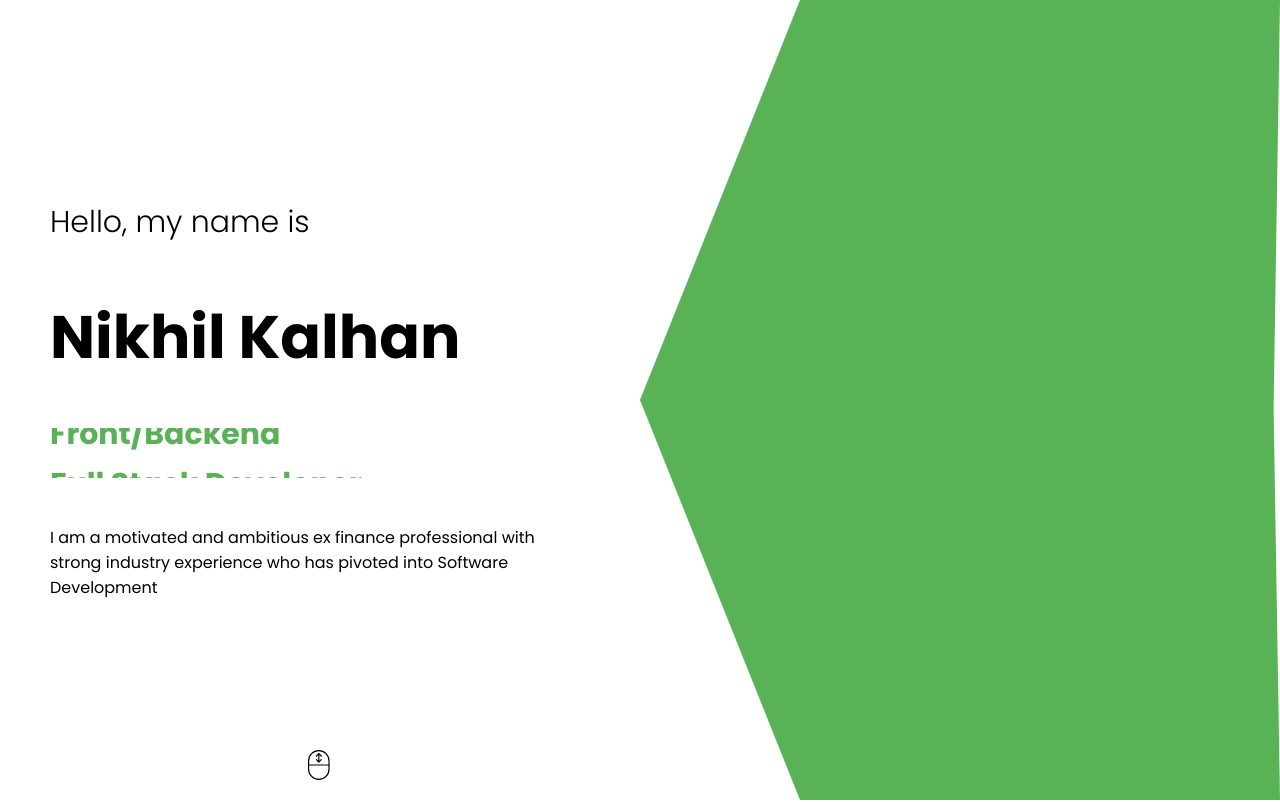
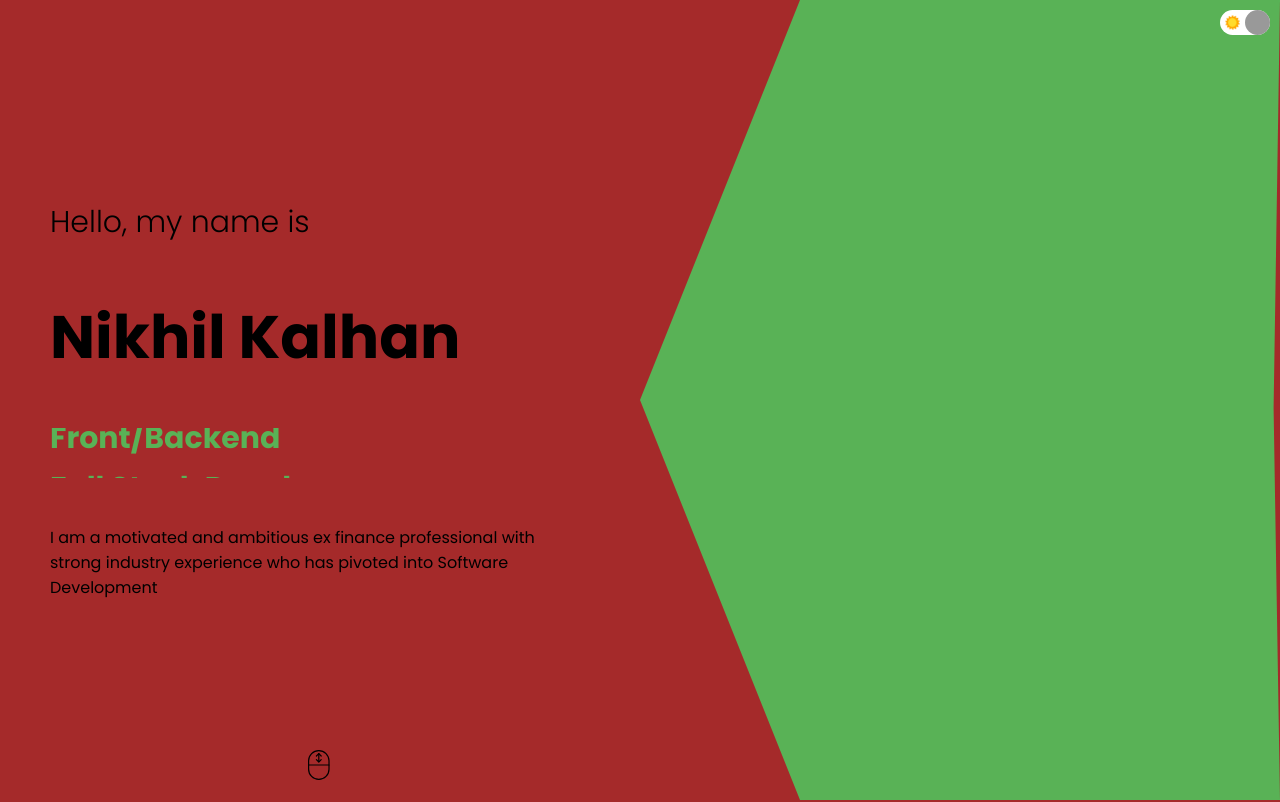
Before and after one commit to nikhilkalhan92/React-Portfolio, a React (Create React App) app in the folder nik-portfolio/: page / in a window 1280 px wide. Shown: the top 802 px of the page. Built offline with nearby package versions, Linux system fonts and the light colour scheme.

Commit message:
added dark mode onto webpage

```diff
--- a/nik-portfolio/src/App.jsx
+++ b/nik-portfolio/src/App.jsx
@@ -2,17 +2,27 @@
 import Contact from "./components/contact/Contact";
 import Intro from "./components/intro/Intro";
 import ProductList from "./components/productList/ProductList";
-
-
-
-
+import Toggle from "./components/toggle/Toggle";
+import { ThemeContext } from "./context";
+import { useContext } from "react";
 
 
 const App = () => {
+  const theme = useContext(ThemeContext);
+  const darkMode = theme.state.darkMode;
   return (
-    <><Intro /><About /><ProductList /><Contact /></>
+    <div
+      style={{
+        backgroundColor: darkMode ? "#222" : "brown",
+        color: darkMode && "blue" }}>
 
+      <Toggle />
+      <Intro />
+      <About />
+      <ProductList />
+      <Contact />
+    </div>
+  );
+};
 
-  )
-}
 export default App;
--- a/nik-portfolio/src/components/contact/Contact.jsx
+++ b/nik-portfolio/src/components/contact/Contact.jsx
@@ -28,7 +28,7 @@
                <div className="c-bg"></div>
                <div className="c-wrapper">
                 <div className="c-left">
-                <h1 className="c-title">Please get in touch</h1>
+                <h1 className="c-title">Details</h1>
                 <div className="c-info">
                     <div className="c-info-item">
                         <img
--- a/nik-portfolio/src/components/contact/contact.css
+++ b/nik-portfolio/src/components/contact/contact.css
@@ -1,5 +1,5 @@
 .c {
-    height: 100vh;
+    height: 75vh;
     position: relative;
   }
 
--- /dev/null
+++ b/nik-portfolio/src/components/toggle/Toggle.jsx
@@ -0,0 +1,33 @@
+import "./toggle.css"
+import Sun from "../../img/sun.png"
+import Moon from "../../img/moon.png"
+import { useContext } from "react";
+import { ThemeContext } from "../../context";
+
+
+const Toggle = () => {
+    const theme = useContext(ThemeContext);
+
+    const handleClick = () => {
+      theme.dispatch({ type: "TOGGLE" });
+    };
+
+
+
+
+    return (
+        <div className="t">
+                <img src={Sun} alt="" className="t-icon" />
+                <img src={Moon} alt="" className="t-icon" />
+
+                <div className="t-button"
+                onClick={handleClick}
+                style={{ left: theme.state.darkMode ? 0 : 25 }}
+              ></div>
+            </div>
+          );
+        };
+
+
+
+export default Toggle
--- /dev/null
+++ b/nik-portfolio/src/components/toggle/toggle.css
@@ -0,0 +1,29 @@
+.t {
+    width: 50px;
+    height: 25px;
+    border-radius: 20px;
+    border: 1pz sold #999 ;
+    background-color: white;
+    position: fixed;
+    top: 10px;
+    right: 10px ;
+    z-index: 999;
+    display: flex;
+    align-items: center;
+    justify-content: space-around;
+
+}
+
+.t-icon {
+    width: 15px;
+    height: 15px;
+}
+
+.t-button{
+    width: 25px;
+    height: 25px;
+    border-radius: 50%;
+    background-color: #999;
+    position: absolute;
+    cursor: pointer;
+}
--- /dev/null
+++ b/nik-portfolio/src/context.js
@@ -0,0 +1,22 @@
+import { createContext, useReducer } from "react";
+
+export const ThemeContext = createContext();
+
+const INITIAL_STATE = { darkMode: false };
+
+const themeReducer = (state, action) => {
+  switch (action.type) {
+    case "TOGGLE":
+      return { darkMode: !state.darkMode };
+    default:
+      return state;
+  }
+};
+
+export const ThemeProvider = (props) => {
+  const [state, dispatch] = useReducer(themeReducer, INITIAL_STATE);
+
+  return (
+    <ThemeContext.Provider value={{state, dispatch}}>{props.children}</ThemeContext.Provider>
+  );
+};
--- a/nik-portfolio/src/index.js
+++ b/nik-portfolio/src/index.js
@@ -3,12 +3,15 @@
 import './index.css';
 import App from './App';
 import reportWebVitals from './reportWebVitals';
+import { ThemeProvider } from './context';
 
 const root = ReactDOM.createRoot(document.getElementById('root'));
 root.render(
   <React.StrictMode>
+  <ThemeProvider>
     <App />
-  </React.StrictMode>
+  </ThemeProvider>
+</React.StrictMode>,
 );
 
 // If you want to start measuring performance in your app, pass a function
```
Also changed, not shown: nik-portfolio/src/img/moon.png (added), nik-portfolio/src/img/sun.png (added).
